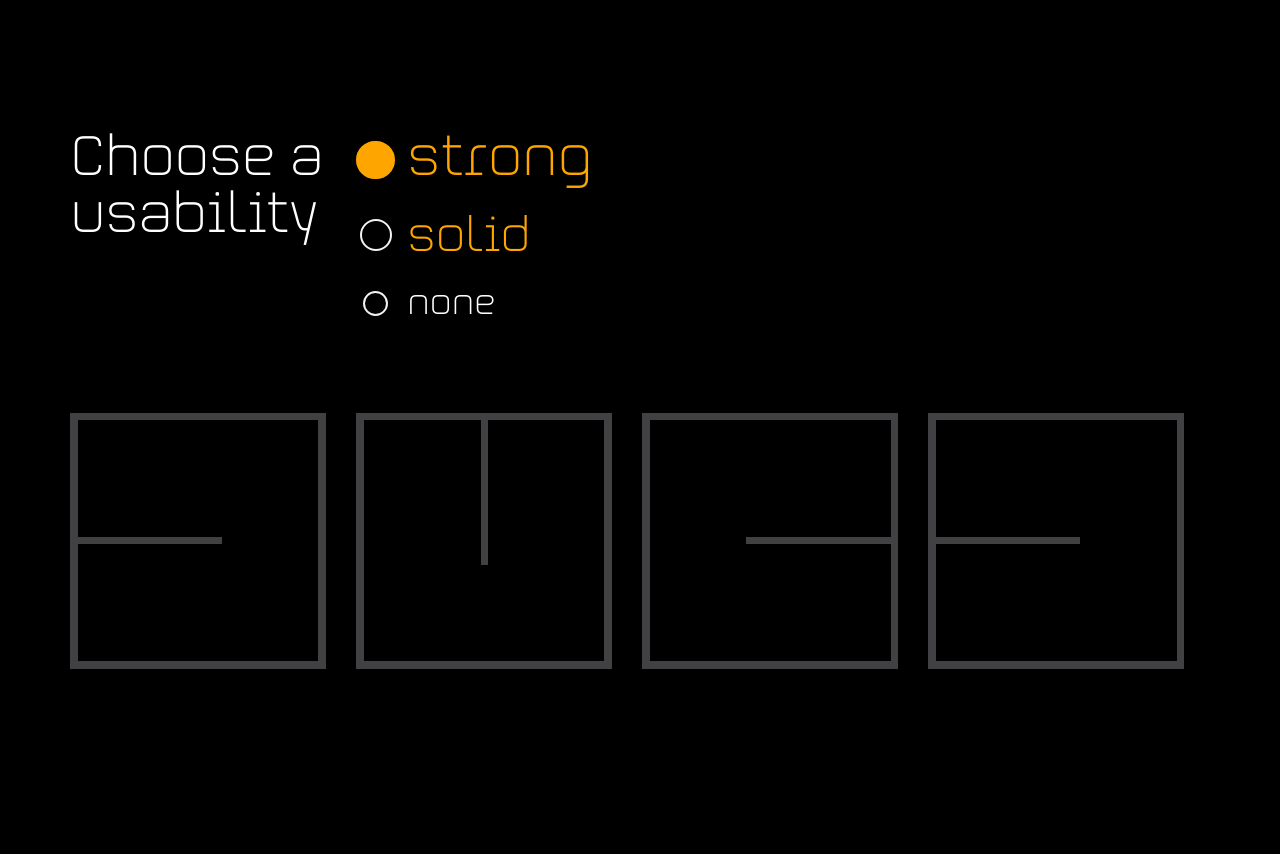
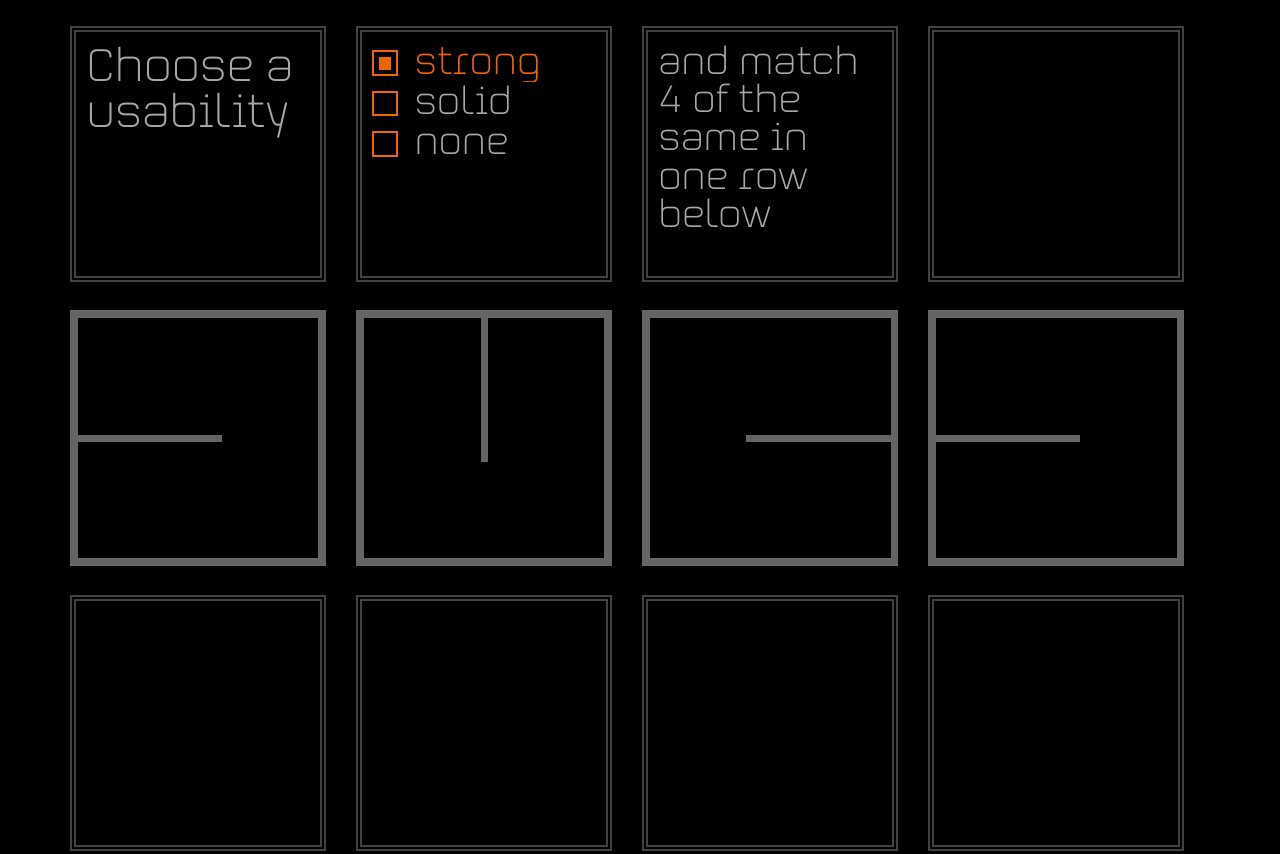
Before and after one commit to emgerold/emge, a plain HTML site: page index.html in a window 1280 px wide. Both pictures are taken after a click on the label "strong". Before the commit the page ends 800 px from the top, so only its background shows below. Drawn offline with Linux system fonts and the light colour scheme; some packages are replaced by stand-ins of ours; a script that the page names is missing.

Commit message:
ready for usability modes

```diff
--- a/css/fonts.css
+++ b/css/fonts.css
@@ -40,7 +40,7 @@ body, html {
 	font-size:100%;
 	line-height:1;
 	font-family: Arial, sans-serif;
-  color:#FFF;
+  color:#A6A9AB;
 }
 
 h1 {
@@ -55,12 +55,12 @@ h2 {
 }
 
 h3 {
-	font-size:4.4vw;
+	font-size:3.6vw;
   font-family: 'mecanolight';
 }
 h4 {
-  font-size:3.4vw;
-  font-family: 'mecanoregular';
+  font-size:3vw;
+  font-family: 'mecanolight';
 }
 
 p,a,em,label,span {
--- a/css/forms.css
+++ b/css/forms.css
@@ -1,23 +1,30 @@
 label.radio {
-	width: 20vw;
+	width: 90%;
+
 	display: inline-block;
 	position: relative;
-	font-size: 4.4vw;
+
+	font-size: 3vw;
 	line-height: 1;
-	box-sizing: border-box;
 	text-align: left;
-	padding-left: 4vw;
-	margin-bottom: 2vw;
+	padding: 0px 0px 2px 3.3vw;
 	cursor: pointer;
-	color:orange;
+	background:#000;
+	color:#A6A9AB;
+	/*background:#BA520A;*/
+	box-sizing:border-box;
 }
-label.radio.bad {
-	font-size: 2.8vw;
-	cursor: default;
-	color:#FFF;
+label.radio:hover {
+
 }
-label.radio.solid {
-	font-size: 3.8vw;
+
+label.radio span {
+	/*height:100%;
+	width:80%;
+	left:25%;
+	top:0;
+	position: absolute;
+	line-height: 4.8vw;*/
 }
 
 input[type="radio"] {
@@ -29,35 +36,35 @@ input[type="radio"] {
 	left: 0;
 	top: 0;
 }
-input[type="radio"] + span {
-}
-input[type="radio"] + span:before {
+input[type="radio"] + span:before,
+input[type="radio"] + span:after {
 	content: "";
 	position: absolute;
 	left:0%;
 	top:50%;
-	border-radius: 100%;
 	z-index: 1;
-	margin-top: -1.2vw;
-	width:3vw;
-	height:3vw;
-	border:2px solid #f2f2f2;
+	margin-top: -0.9vw;
+	width:2vw;
+	height:2vw;
+	border:2px solid #F16403;
 	box-sizing:border-box;
+	background: #000;
+	transition:all 0.2s ease  0s;
 }
 
-input[type="radio"]:checked + span:before {
-	background:orange;
-	border-color:orange;
+input[type="radio"]:checked + span:after,
+label.radio:hover > span:after {
+	width:1vw;
+	height:1vw;
+	top:2.1vw;
+	left:0.5vw;
+	background:#F16403;
+
+	/*border-color:orange;*/
 }
+input[type="radio"]:checked + span {
+	color:#F16403;
+}
+label.radio:hover > span {
 
-label.radio.bad input[type="radio"] + span:before {
-	width:2vw;
-	height:2vw;
-	left:.5vw;
-	margin-top: -.9vw;
 }
-label.radio.solid input[type="radio"] + span:before {
-	width:2.5vw;
-	height:2.5vw;
-	left:.3vw;
-}
--- a/css/layout.css
+++ b/css/layout.css
@@ -15,6 +15,14 @@
 	margin-right: 2vw;
 	display: inline-block;
 	text-align: left;
+	border: 0.5vw double #414042;
+	margin-top: 2vw;
+	box-sizing:border-box;
+	padding:10px;
+	/*
+		dotted
+		dashed
+	*/
 }
 .col-50 { width:50vw;
 }
--- a/css/letters.base.css
+++ b/css/letters.base.css
@@ -1,5 +1,5 @@
 .letter {
-  background: #414042;
+  background: #656565;
   width: 20vw;
   height: 20vw;
   display: inline-block;
@@ -12,10 +12,12 @@
 .solved.DB .letter.type-c.g,
 .solved.DB .letter.type-c.g > div:before {
   background: rgba(240, 150, 9, .7);
+  background:#F16403;
 }
 .letter:hover,
 .letter:hover > div:before {
   background: rgba(240, 150, 9, .4);
+  background:#F16403;
 }
 
 .letter:after {
@@ -41,7 +43,7 @@
   content: "";
   display: block;
   position: absolute;
-  background: #414042;
+  background: #656565;
 }
 .letter.e > .background:before {
   top: 50%;
--- a/css/letters.types.css
+++ b/css/letters.types.css
@@ -43,19 +43,28 @@
 }
 .letter.e.type-a > .background:before {
 	height: 3%;
-	border-left-color: #414042;
+	border-left-color: #656565;
 	top: -6%;
 
 }
+.letter.e.type-a:hover > .background:before {
+	border-left-color:#F16403;
+}
 .letter.m.type-a > .background:before {
 	width:3%;
-	border-top-color: #414042;
+	border-top-color: #656565;
 	left: -6%;
+}
+.letter.m.type-a:hover > .background:before {
+	border-top-color:#F16403;
 }
 .letter.g.type-a > .background:before {
 	width:3%;
-	border-bottom-color: #414042;
+	border-bottom-color: #656565;
 	left: -6%;
+}
+.letter.g.type-a:hover > .background:before {
+	border-bottom-color:#F16403;
 }
 
 
@@ -78,7 +87,7 @@
 }
 .letter.g.type-c > .background:after {
 	content:"";
-	background:#414042;
+	background:#656565;
 	width:3%;
 	height:48.5%;
 	right:0;
@@ -87,7 +96,9 @@
 }
 .solved.DB .letter.g.type-c .background:after {
 	background: rgba(240, 150, 9, .7);
+	background:#F16403;
 }
 .letter.g.type-c:hover > .background:after {
 	background: rgba(240, 150, 9, .4);
+	background:#F16403;
 }
--- a/css/master.css
+++ b/css/master.css
@@ -26,18 +26,27 @@ ul li {
   margin-right: 15px;
 }
 
-
-
-
 .square-container{
   overflow-x: hidden;
   overflow-y: hidden;
-  margin-top: 2vw;
-
+  box-sizing:content-box;
+  border-width:0;
+  padding: 0;
   /*transition: height .8s cubic-bezier(.47,-0.15,.58,1.21) 3s;*/
 }
 .square-container .letter:last-child {
   margin-bottom: -3%;
+}
+
+.hint-solid {
+  opacity: 0;
+  visibility: hidden;
+  transition:all 0.3s ease-in 0s;
+}
+.usability-strong .hint-solid,
+.usability-solid .hint-solid {
+  opacity: 1;
+  visibility: visible;
 }
 
 .full .square-container,
--- a/index.html
+++ b/index.html
@@ -25,28 +25,28 @@
 
 					<label class="radio">
 
-						<input type="radio" name="mode" value="usability-strong" />
+						<input type="radio" name="mode" value="usability-strong" autocomplete="off"/>
 						<span>strong</span>
 					</label>
 					<label class="radio solid">
 
-						<input type="radio" name="mode" value="usability-solid" />
+						<input type="radio" name="mode" value="usability-solid" autocomplete="off"/>
 						<span>solid</span>
 					</label>
 					<label class="radio bad">
-						<input type="radio" name="mode" value="usability-bad" />
+						<input type="radio" name="mode" value="usability-bad" autocomplete="off"/>
 						<span>none</span>
 					</label>
 
 				</div>
 				<div class="col-25">
-					<!-- <h3>and select four of the same</h3> -->
+					<h4 class="hint-solid">and match 4 of the same in one row below</h4>
 				</div>
 				<div class="col-25">
 					<!-- <p>© emgerold</p> -->
 				</div>
 
-		<div class="square-container col-25">
+		<div class="square-container col-25" data-index="0">
 		  <div class='letter e first' data-link='e1'>
 		    <div class='background'></div>
 		  </div>
@@ -60,7 +60,7 @@
 		    <div class='background'></div>
 		  </div>
 		</div>
-	  <div class="square-container col-25">
+	  <div class="square-container col-25" data-index="1">
 		  <div class='letter m' data-link='m'>
 		    <div class='background'></div>
 		  </div>
@@ -74,7 +74,7 @@
 		    <div class='background'></div>
 		  </div>
 		</div>
-	  <div class="square-container col-25">
+	  <div class="square-container col-25" data-index="2">
 		  <div class='letter g' data-link='g'>
 		    <div class='background'></div>
 		  </div>
@@ -88,7 +88,7 @@
 		    <div class='background'></div>
 		  </div>
 		</div>
-	  <div class="square-container col-25">
+	  <div class="square-container col-25" data-index="3">
 		  <div class='letter e last' data-link='e2'>
 		    <div class='background'></div>
 		  </div>
@@ -102,6 +102,16 @@
 		    <div class='background'></div>
 		  </div>
 		</div>
+
+		<div class="col-25"></div>
+		<div class="col-25"></div>
+		<div class="col-25"></div>
+		<div class="col-25"></div>
+
+		<!-- <div class="col-25"></div>
+		<div class="col-25"></div>
+		<div class="col-25"></div>
+		<div class="col-25"></div> -->
 	</div>
 	</body>
 </html>
--- a/js/main.js
+++ b/js/main.js
@@ -1,31 +1,42 @@
-var emgeSettings = {
+var emge = {
     scrollPositions:[],
     currentScrollPosition: [0,0,0,0],
     containers: null
 }
-
+$(window).load(function(){
+  emge.scrollPositions = getScrollPositions('[data-link="e1"]');
+  console.log('possible scrolls', emge.scrollPositions);
+})
 $(document).ready(function(){
-  emgeSettings.containers = $('.square-container');
-  emgeSettings.scrollPositions = getScrollPositions('[data-link="e1"]');
+  emge.containers = $('.square-container');
 
   // reset all containers
-  emgeSettings.containers.each(function(){setScrollPosition(0, $(this))});
+  //emge.containers.each(function(){setScrollPosition(0, $(this))});
 
-  // scroll to a position
-  emgeSettings.containers.on('click.containerModus', function(){
-    definePositioning('DB', $(this));
+  // scroll to raondom position on each
+  emge.containers.each(function(){
+    var pos = randomIntFromInterval(0,3);
+    setScrollPosition(emge.scrollPositions[pos], $(this));
   });
 
-  // scroll to raondom position on each
-  emgeSettings.containers.each(function(){
-    setScrollPosition('random', $(this));
-  });
   $('body').one('click', function(){
-      emgeSettings.containers.each(function(){
-        setScrollPosition(0, $(this));
+      // set random start position
+      emge.containers.each(function(idc){
+        var pos = randomIntFromInterval(0,3);
+        pos = emge.scrollPositions[pos];
+        setScrollPosition(pos, $(this));
       });
 
       $('label').last().click();
+  });
+
+  $('input[name="mode"]').on('change', function(){
+    var mode = $(this).val();
+    console.log('Usabulity mode', mode);
+    $('body').removeClass().addClass(mode);
+    emge.containers.on('click.containerModus', function(){
+      definePositioning(mode, $(this));
+    });
   })
 
 });
@@ -33,7 +44,8 @@ $(document).ready(function(){
 function setScrollPosition(position, $el) {
   var lowerBound = 0,
       upperBound = 700,
-      scroll = 0;
+      scroll = 0,
+      index = $el.attr('data-index');
 
   if (position === 'random') {
     scroll = randomIntFromInterval(lowerBound, upperBound);
@@ -56,28 +68,31 @@ function getScrollPositions(selector) {
 function definePositioning(mode, $el) {
 
   switch(mode) {
-    case 'DB':
-      var index = $el.index();
-      var scroll = Math.ceil(emgeSettings.scrollPositions[randomIntFromInterval(0,3)]);
+    case 'usability-bad':
+      var index = $el.attr('data-index');
+      var scroll = Math.ceil(emge.scrollPositions[randomIntFromInterval(0,3)]);
 
-      if (scroll === emgeSettings.currentScrollPosition[index]) {
-        el.click();
+      if (scroll === emge.currentScrollPosition[index]) {
+        $el.click();
         return;
       };
 
+      emge.currentScrollPosition[index] = scroll;
       setScrollPosition(scroll, $el);
-      emgeSettings.currentScrollPosition[index] = scroll;
+
     break;
 
   }
-  if (ArrayOfTheSame(emgeSettings.currentScrollPosition)) {
-    showResult(mode);
+
+  if (ArrayOfTheSame(emge.currentScrollPosition)) {
+    //showResult(mode);
+    console.log('SOLVED');
   }
 }
 
 function showResult(mode){
   $('body').addClass('solved ' + mode);
-  emgeSettings.containers.off('click.containerModus');
+  emge.containers.off('click.containerModus');
 }
 
 function randomIntFromInterval(min,max) {
```
